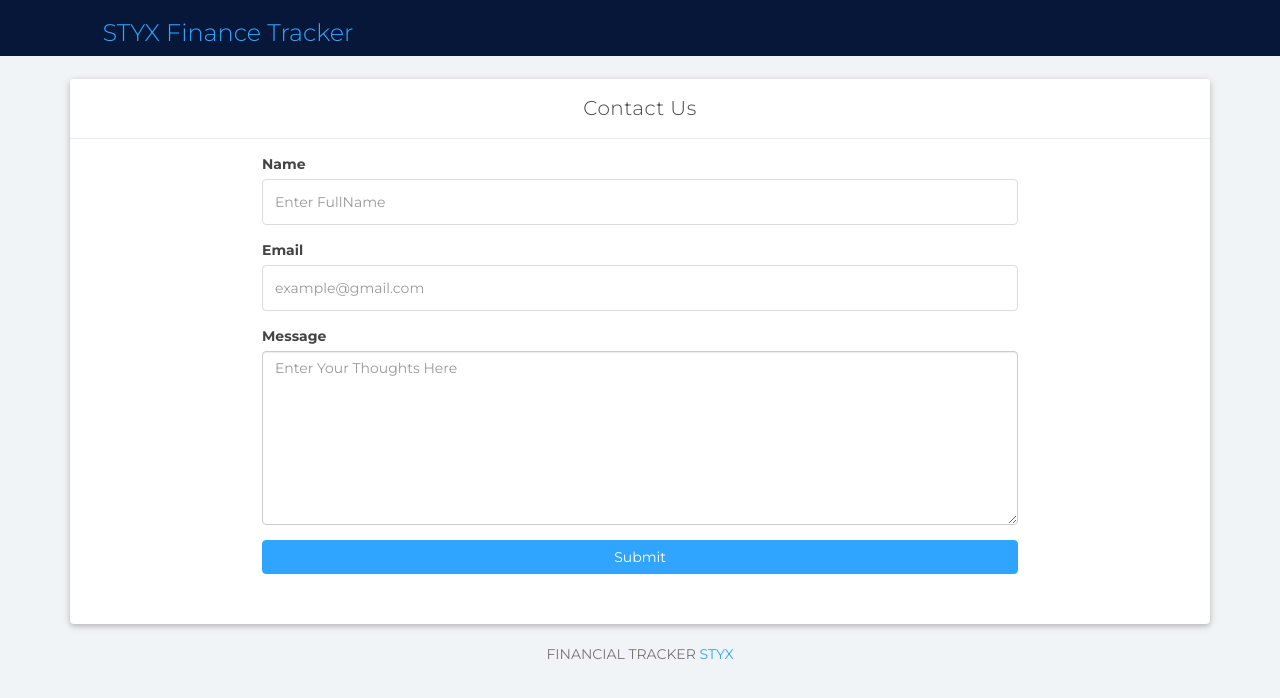
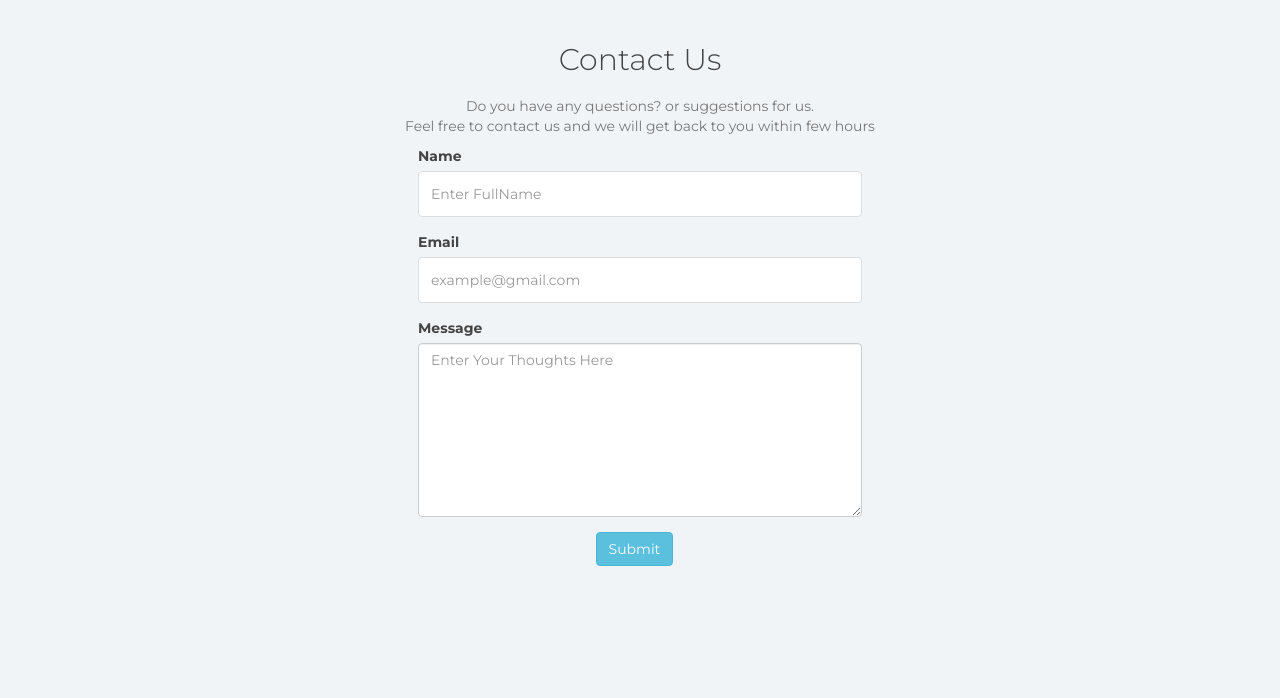
Before and after one commit to hngi/team_STYX-FinancialTracker, a PHP site: page /contact.php in a window 1280 px wide. Shown: the top 698 px of the page. Run offline with PHP 8.4, Linux system fonts and the light colour scheme; some libraries are stand-ins or nearby versions.

Commit message:
updated the color and font to the lastest homepage style

```diff
--- a/contact.php
+++ b/contact.php
@@ -58,8 +58,8 @@
 		}
 
     #container {
-      width: 70%;
-      margin-left: 15%;
+      width: 40%;
+      margin-left: 30%;
     }
 		#row {
 			margin-top: 2%;
@@ -80,24 +80,22 @@
 			color: white;
 			font-size: 20px;
 		}
+		.has-success {
+			margin-left: 40%;
+		}
 	</style>
 </head>
 
 <body style="padding-top:0px">
-		<div class="row" style="background-color: #071739">
-			<div class="col-lg-12 col-md-12 col-sm-12 c0l-xs-12">
-				<div class="head" id="head">
-					<h3 class="head"><a href="dashboard.php">STYX Finance Tracker</a></h3>
-				</div>
-			</div>
-		</div>
 
 		<div class="container">
 			<div class="row" id="row">
 				<div class="col-lg-12">
-					<div class="panel panel-default">
-						<div class="panel-heading text-center">Contact Us</div>
-						<div class="panel-body">
+					<div class="text-center">
+						<h2>Contact Us</h2>
+					<p>Do you have any questions? or suggestions for us.
+						<br> Feel free to contact us and we will get back to you within few hours </p>
+					</div>
 							<div class="col-md-12">
                 <div id="container">
 								<form role="form" method="post" action="">
@@ -117,7 +115,7 @@
 									</div>
 
 									<div class="form-group has-success">
-										<button type="submit" class="btn btn-primary btn-block" id="submitcontact"name="submitcontact">Submit</button>
+										<button type="submit" class="btn btn-info" id="submitcontact"name="submitcontact">Submit</button>
 
 			<?php
 
@@ -143,11 +141,7 @@
 								</div>
 
 							</div>
-						</div>
-					</div>
-				</div>
-				<p style="text-align: center">FINANCIAL TRACKER <a href="dashboard.php">STYX</a></p>
-			</div>
+
 		</div>
 
 
```
Also changed, not shown: contact.html (+12 -18 lines).
